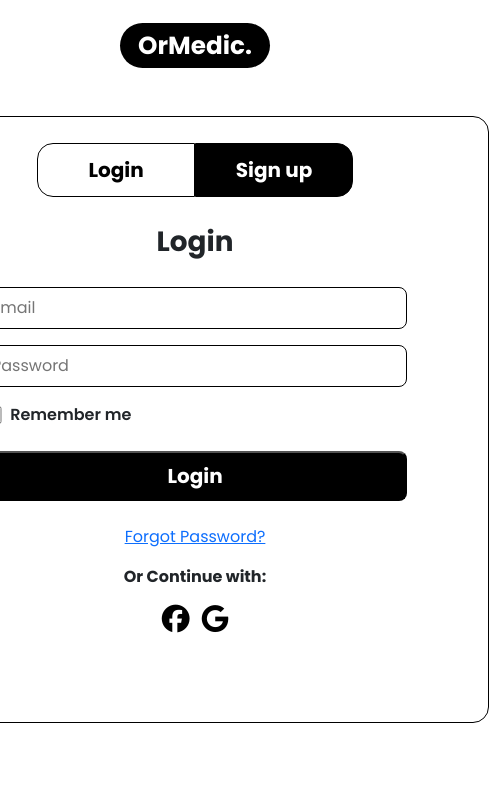
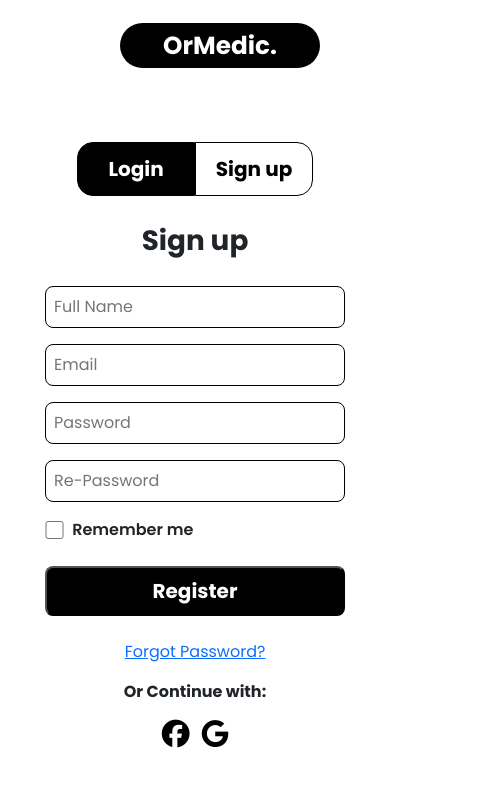
Before and after one commit to Brahimi-mohamed-amine/rerain, a plain HTML site: page index.html in a window 390 px wide. Both pictures are taken after a click on the button "Sign up". Shown: the whole page, 489 px wide, since content can reach past the window. Drawn offline with nearby package versions, Linux system fonts and the light colour scheme.

Commit message:
final result

```diff
--- a/css/style.css
+++ b/css/style.css
@@ -10,7 +10,7 @@
 }
 .login-section {
   width: 588px;
-  height: 607px;
+  height: min-content;
   padding: 26px 82px 57px 82px;
   border: 1px solid #000;
   border-radius: 16px;
@@ -38,3 +38,16 @@
 .login-form {
   width: 424px;
 }
+
+@media  (max-width: 600px) {
+.login-section {
+    width: 400px;
+    border: 0px;
+}
+  .login-form{
+    width:300px;
+  }
+  .header {
+    min-width:200px;
+  }
+}
--- a/index.html
+++ b/index.html
@@ -3,9 +3,10 @@
 
 <head>
   <meta charset="utf-8">
-  <meta name="viewport" content="width=device-width, initial-scale=1">
+  <meta name="viewport" content="width=device-width, initial-scale=1.0">
   <title>Bootstrap demo</title>
   <link href="css/style.css" rel="stylesheet">
+  <script src="script.js" defer> </script>
   <link href="https://cdn.jsdelivr.net/npm/bootstrap@5.3.3/dist/css/bootstrap.min.css" rel="stylesheet"
     integrity="sha384-QWTKZyjpPEjISv5WaRU9OFeRpok6YctnYmDr5pNlyT2bRjXh0JMhjY6hW+ALEwIH" crossorigin="anonymous">
 </head>
@@ -15,17 +16,25 @@
     <p class="mb-0 fw-bold fs-2">OrMedic.</p>
   </header>
   <section class="login-section d-flex flex-column mb-5 text-center align-self-center">
-    <div class="justify-content-center d-flex mb-4">
+    <div class="our-btn justify-content-center d-flex mb-4">
       <button type="submit" class="btn-login text-center rounded-start-4 fs-5 fw-bold ">Login</button>
       <button type="submit" class="btn-sign--up text-center rounded-end-4 fs-5 fw-bold ">Sign up</button>
     </div>
     <p class="mb-4 fw-bold fs-1">Login</p>
     <form class="login-form d-flex align-self-center flex-column">
       <input type="email" name="userEmail" value="" placeholder="Email"
-        class="email-input mb-3 p-2 rounded-3 border border-1 border-black">
+        class="login-input mb-3 p-2 rounded-3 border border-1 border-black">
       <input type="password" name="userPassword" value="" placeholder="Password"
-        class="password-input mb-3 p-2 rounded-3 border border-1 border-black">
-      <div class="align-self-start d-flex mb-4">
+        class="login-input mb-3 p-2 rounded-3 border border-1 border-black">
+      <input type="text" name="userName" value="" placeholder="Full Name"
+        class="sign-up mb-3 p-2 rounded-3 border border-1 border-black d-none">
+      <input type="email" name="userEmail" value="" placeholder="Email"
+        class="sign-up mb-3 p-2 rounded-3 border border-1 border-black d-none">
+      <input type="password" name="userPassword" value="" placeholder="Password"
+        class="sign-up mb-3 p-2 rounded-3 border border-1 border-black d-none">
+      <input type="password" name="userPassword" value="" placeholder="Re-Password"
+        class="sign-up mb-3 p-2 rounded-3 border border-1 border-black d-none">
+      <div class="align-self-start d-flex mb-4" id="befor-me">
         <input type="checkbox" id="remember-me" name="remember-me" value="remember-me"
           class="checkbox-round me-2 align-self-center">
         <label for="remember-me" class="align-items-center fs-6 fw-semibold">Remember me</label>
@@ -36,8 +45,8 @@
         Or Continue with:
       </div>
       <div>
-        <a href=""><i class="fa-brands fa-facebook fs-1 me-2" style="color: #000000;"></i></a>
-        <a href=""><i class="fa-brands fa-google fs-1" style="color: #000000;"></i></a>
+        <a href="" target="_blank"><i class="fa-brands fa-facebook fs-1 me-2" style="color: #000000;" alt='facebook logo'></i></a>
+        <a href="" target="_blank"><i class="fa-brands fa-google fs-1" style="color: #000000;" alt='google logo'></i></a>
       </div>
     </form>
   </section>
--- /dev/null
+++ b/script.js
@@ -0,0 +1,50 @@
+const signUp = document.querySelector('.btn-sign--up');
+signUp.addEventListener('click', (e) => {
+  // update text
+  const para = document.querySelector('section > p')
+  para.textContent = 'Sign up'
+  document.querySelector('.btn-login--big').textContent = 'Register'
+
+  // Switching colors
+  e.target.style.backgroundColor = 'white';
+  e.target.style.color = 'black';
+  document.querySelector('.btn-login').style.backgroundColor = 'black'
+  document.querySelector('.btn-login').style.color = 'white'
+
+  // removing login inputs
+  const elements = document.querySelectorAll('.login-input')
+  elements.forEach(node => {
+    node.classList.add('d-none'); // Directly set the style
+  })
+
+  // adding sign up inputs
+  const newElements = document.querySelectorAll('.sign-up')
+  newElements.forEach(node => {
+    node.classList.remove('d-none')
+  })
+})
+const login = document.querySelector('.btn-login')
+login.addEventListener('click', (e) => {
+  // update text
+  const para = document.querySelector('section > p')
+  para.textContent = 'Login'
+  document.querySelector('.btn-login--big').textContent = 'Login'
+
+  // Switching colors
+  e.target.style.backgroundColor = 'white';
+  e.target.style.color = 'black';
+  document.querySelector('.btn-sign--up').style.backgroundColor = 'black'
+  document.querySelector('.btn-sign--up').style.color = 'white'
+
+  // remove sign up inputs
+  const elements = document.querySelectorAll('.sign-up')
+  elements.forEach(node => {
+    node.classList.add('d-none'); // Directly set the style
+  })
+
+  // display login inputs
+  const newElements = document.querySelectorAll('.login-input')
+  newElements.forEach(node => {
+    node.classList.remove('d-none')
+  })
+})
```
